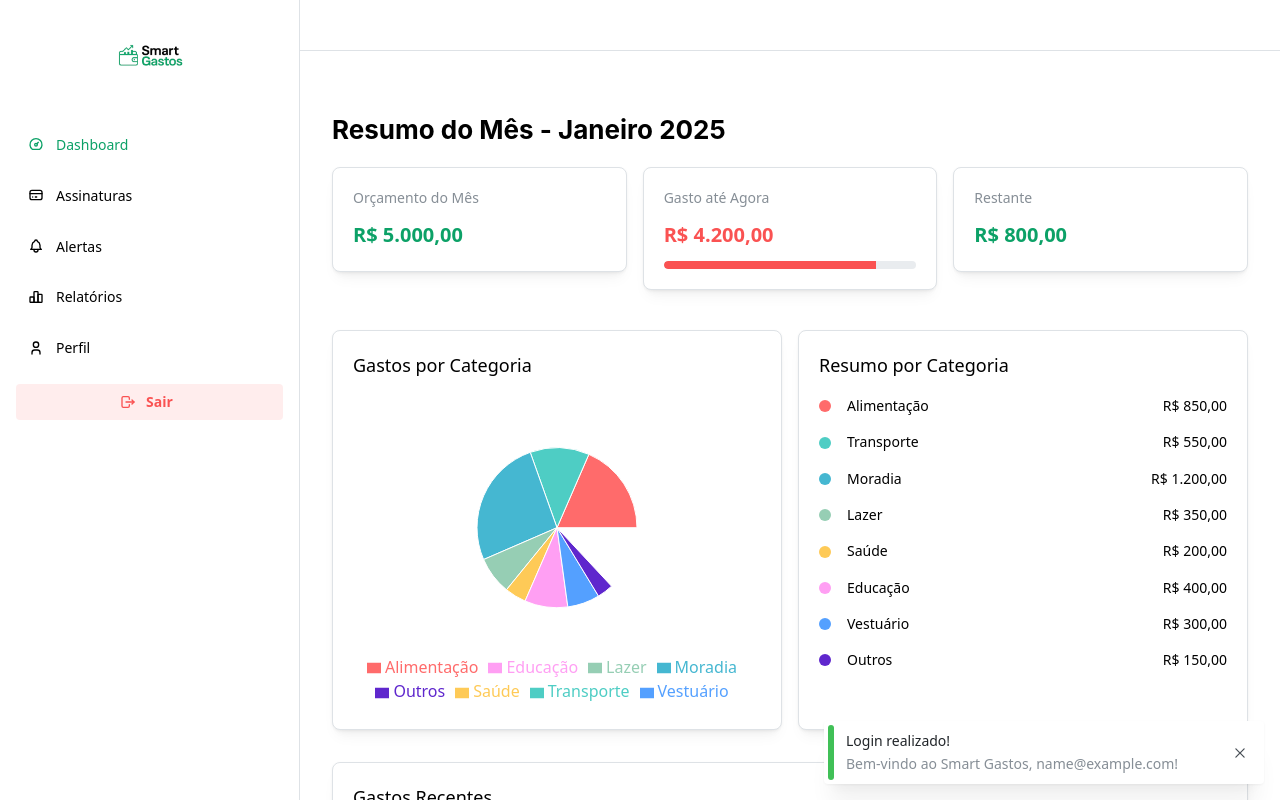
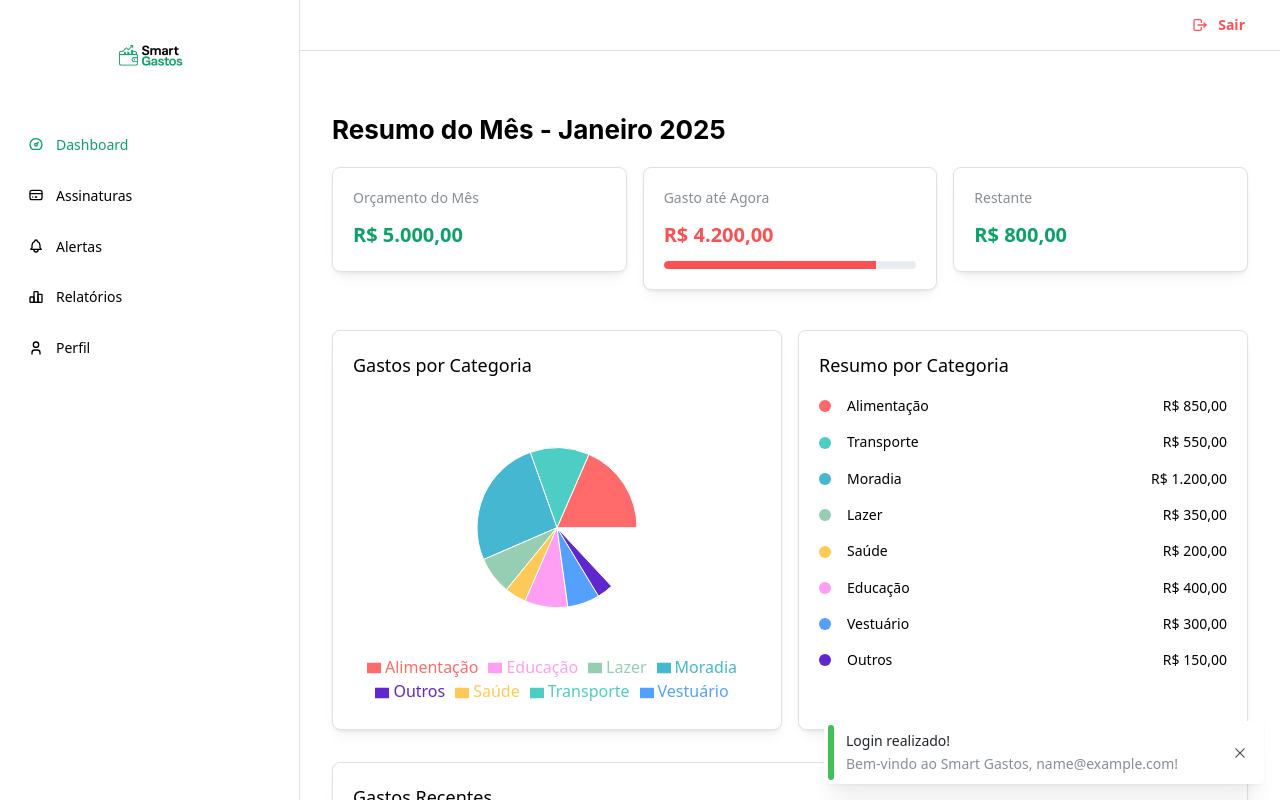
Before and after one commit to victorlopescc/smart-gastos, a React (Vite) app: page / in a window 1280 px wide. Both pictures are taken after typing "name@example.com", "Sample123" into the empty fields and a click on the button "Entrar". Shown: the top 800 px of the page. Built offline with nearby package versions, Linux system fonts and the light colour scheme.

Commit message:
refactor(AppLayout): enhance header layout and add logout button

```diff
--- a/src/components/layout/AppLayout.tsx
+++ b/src/components/layout/AppLayout.tsx
@@ -68,7 +68,8 @@ export function AppLayout({ currentPage, onNavigate, onLogout, children }: AppLa
       } as React.CSSProperties}
     >
       <AppShell.Header>
-        <Group h="100%" px="md">
+        <Group h="100%" px="md" justify="space-between">
+          <Group>
             <Burger opened={opened} onClick={toggle} hiddenFrom="sm" size="sm" />
             <Box>
               <Image
@@ -78,6 +79,29 @@ export function AppLayout({ currentPage, onNavigate, onLogout, children }: AppLa
                 fit="contain"
               />
             </Box>
+          </Group>
+
+          <Button
+            variant="subtle"
+            color="red"
+            size="sm"
+            onClick={handleLogout}
+            leftSection={<IconLogout size="1rem" />}
+            visibleFrom="sm"
+          >
+            Sair
+          </Button>
+
+          <Button
+            variant="subtle"
+            color="red"
+            size="sm"
+            onClick={handleLogout}
+            hiddenFrom="sm"
+            p="xs"
+          >
+            <IconLogout size="1rem" />
+          </Button>
         </Group>
       </AppShell.Header>
 
@@ -106,16 +130,6 @@ export function AppLayout({ currentPage, onNavigate, onLogout, children }: AppLa
               />
             ))}
           </Stack>
-
-          <Button
-            leftSection={<IconLogout size="1rem" />}
-            variant="light"
-            color="red"
-            onClick={handleLogout}
-            mt="auto"
-          >
-            Sair
-          </Button>
         </Stack>
       </AppShell.Navbar>
 
```
Lines whose indentation alone changed are shown as unchanged.
